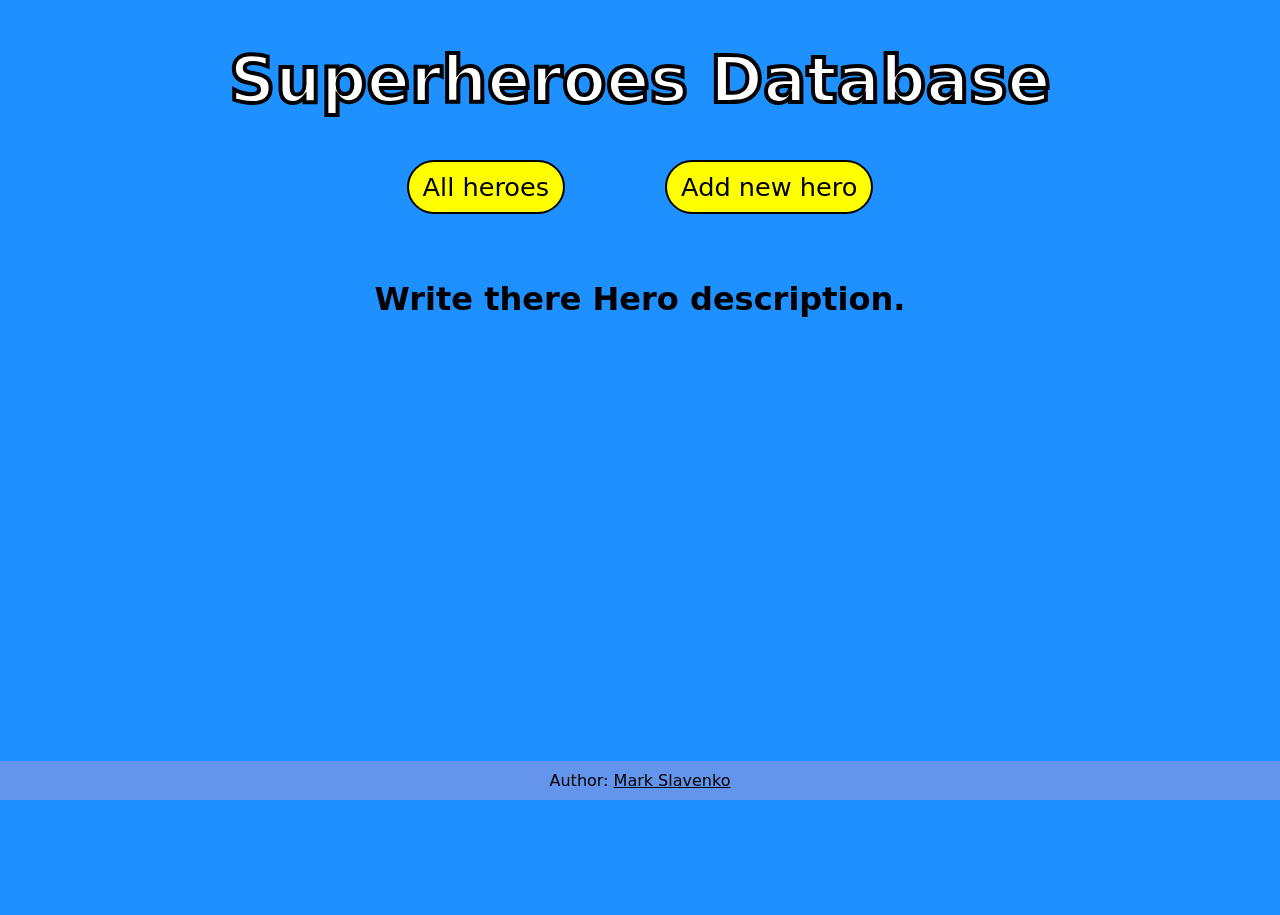
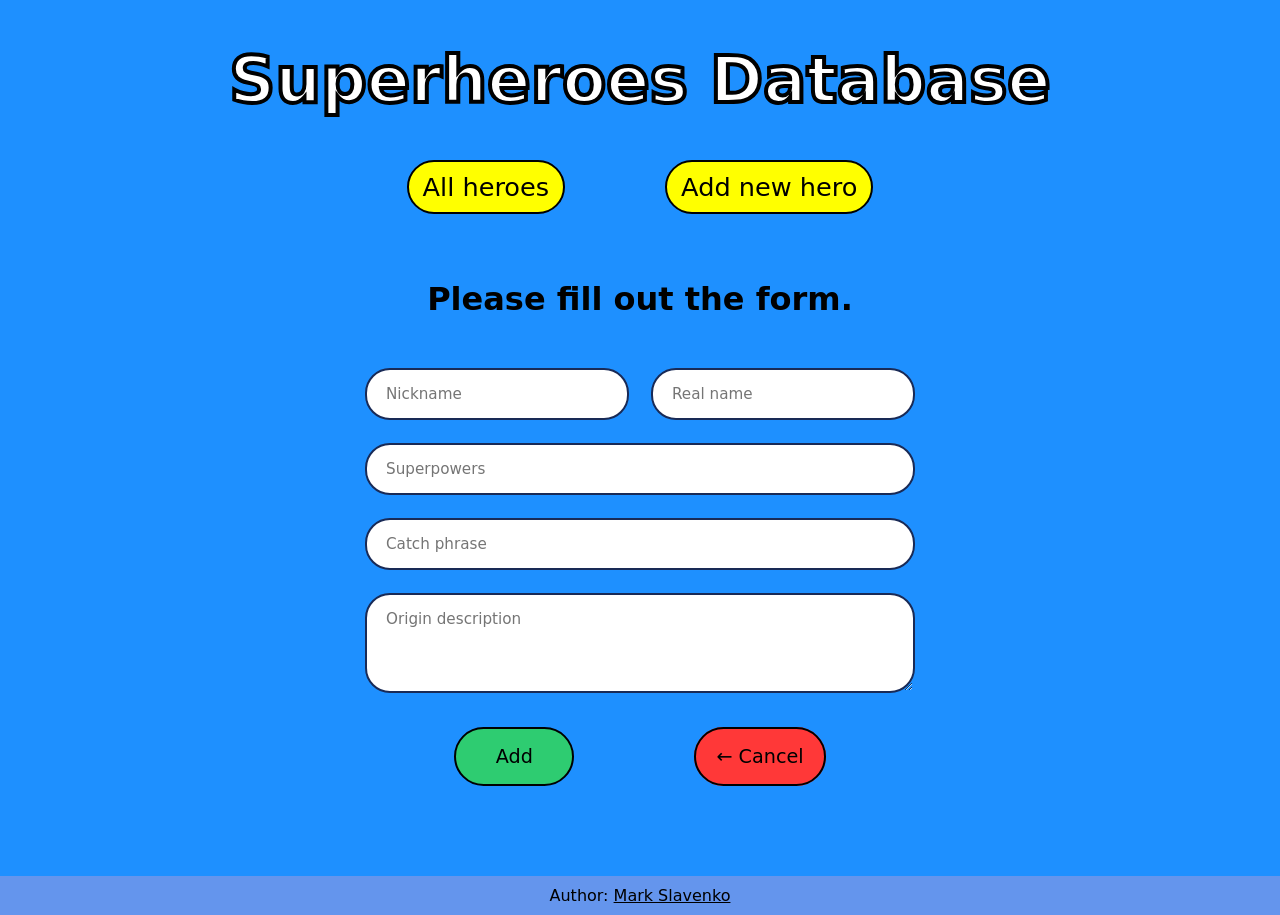
Before and after one commit to MarkSlavenko/superheroDB-CRUD-MERN, a React (Create React App) app: page /add in a window 1280 px wide. Before the commit the page ends 800 px from the top, so only its background shows below. Built offline with nearby package versions, Linux system fonts and the light colour scheme.

Commit message:
AddHero component completed

```diff
--- a/src/components/AddHero/addHero.css
+++ b/src/components/AddHero/addHero.css
@@ -0,0 +1,74 @@
+.form-style{
+    max-width: 600px;
+    margin: 50px auto;
+}
+.form-style ul{
+    padding:0;
+    margin:0;
+    list-style:none;
+}
+.form-style ul li{
+    display: block;
+    margin: 20px 25px;
+    min-height: 55px;
+}
+
+.form-style ul li  .field-style {
+    box-sizing: border-box;
+    -webkit-box-sizing: border-box;
+    -moz-box-sizing: border-box;
+    padding: 15px 19px;
+    outline: none;
+    border: 2px solid #192a56;
+    border-radius: 25px;
+    font-size: 0.95em;
+    font-family: "Comic Sans MS", sans-serif;
+    -webkit-transition: all 0.30s ease-in-out;
+    -moz-transition: all 0.30s ease-in-out;
+    -ms-transition: all 0.30s ease-in-out;
+    -o-transition: all 0.30s ease-in-out;
+}
+
+.form-style ul li  .field-style:focus{
+     border:2px solid #B0CFE0;
+ }
+.form-style ul li .field-split{
+    width: 48%;
+}
+.form-style ul li .field-full{
+    width: 100%;
+}
+.form-style ul li input.align-left{
+    float:left;
+}
+.form-style ul li input.align-right{
+    float:right;
+}
+.form-style ul li textarea{
+    width: 100%;
+    height: 100px;
+}
+
+.buttons {
+    border-radius: 40px;
+    border: 2px solid black;
+    padding: 16px 20px;
+    text-decoration: none;
+    margin: 10px 60px;
+    font-family: "Comic Sans MS", sans-serif;
+    font-size: 1.2em;
+    width: 120px;
+    color: black;
+}
+
+.buttons:hover {
+    filter: brightness(.85);
+}
+
+.btn-add {
+    background-color: #2ecc71;
+}
+
+.btn-cancel {
+    background-color: #ff3838;
+}
--- a/src/components/AddHero/index.js
+++ b/src/components/AddHero/index.js
@@ -1,12 +1,71 @@
 import React from 'react';
 import "./addHero.css"
+import {Link} from "react-router-dom";
 
 const AddHero = (props) => {
+
+    const dataFromForm = (e) => {
+        const nickname = e.target[0].value;
+        const real_name = e.target[1].value;
+        const superpowers = e.target[2].value;
+        const catch_phrase = e.target[3].value;
+        const origin_description = e.target[4].value;
+
+        let data = {nickname, real_name, superpowers, catch_phrase, origin_description};
+        Object.keys(data).forEach((key) =>
+            (data[key] === null || data[key] === undefined || data[key] === "") && delete data[key]);
+
+        return data;
+    };
+
+    const resetForm = (e) => {
+        for (let i = 0; i < 5; i++) {
+            e.target[i].value = "";
+        }
+    };
+
+    const handleAddNewHero = (e) => {
+        const params = dataFromForm(e);
+        props.addHero(params);
+        resetForm(e);
+        e.preventDefault();
+    };
+
     return (
         <div className="addHero">
-            <h1>Write there Hero description.</h1>
+            <h1>Please fill out the form.</h1>
+            <form className="form-style" onSubmit={handleAddNewHero}>
+                <ul>
+                    <li>
+                        <input type="text" name="field1" className="field-style field-split align-left"
+                               placeholder="Nickname" required/>
+                        <input type="text" name="field2" className="field-style field-split align-right"
+                               placeholder="Real name" required/>
+
+                    </li>
+                    <li>
+                        <input type="text" name="field3" className="field-style field-full align-none"
+                               placeholder="Superpowers" required/>
+                    </li>
+                    <li>
+                        <input type="text" name="field3" className="field-style field-full align-none"
+                               placeholder="Catch phrase"/>
+                    </li>
+                    <li>
+                        <textarea name="field5" className="field-style" placeholder="Origin description" required></textarea>
+                    </li>
+                    <li>
+                        <input type="submit" className="buttons btn-add" value="Add"/>
+                        <Link to='/'
+                              className="buttons btn-cancel"
+                              role="button">
+                            &#8592; Cancel
+                        </Link>
+                    </li>
+                </ul>
+            </form>
         </div>
-    );
-}
+    )
+};
 
 export default AddHero;
--- a/src/components/Footer/index.js
+++ b/src/components/Footer/index.js
@@ -4,7 +4,7 @@ import './footer.css';
 const Footer = (props) => {
     return (
         <footer>
-            Author: <a href="https://github.com/MarkSlavenko">Mark Slavenko</a>
+            Author: <a target="_blank" href="https://github.com/MarkSlavenko">Mark Slavenko</a>
         </footer>
     );
 }
--- a/src/containers/Content/index.js
+++ b/src/containers/Content/index.js
@@ -7,12 +7,21 @@ import NotFound from "../../components/NotFound";
 import AddHero from "../../components/AddHero";
 import EditHero from "../../components/EditHero";
 import ViewHero from "../../components/ViewHero";
+import api from '../../API'
 
 class Content extends Component {
 
     constructor(props) {
         super(props)
     }
+
+    addHero = async (params) => {
+        await api.insertHero(params).then(res => {
+            window.alert(`Hero added successfully!`)
+        })
+    };
+
+
 
     render() {
         return (
@@ -33,7 +42,7 @@ class Content extends Component {
                         path='/hero/:id'
                         component={() => <ViewHero/>}
                     />
-                    <Route exact path='/add' component={AddHero}/>
+                    <Route exact path='/add' component={() => <AddHero addHero={this.addHero}/>}/>
                     <Route component={NotFound} />
                 </Switch>
             </div>
```
Also changed, not shown: src/containers/Content/Content.css (line endings or trailing spaces).
